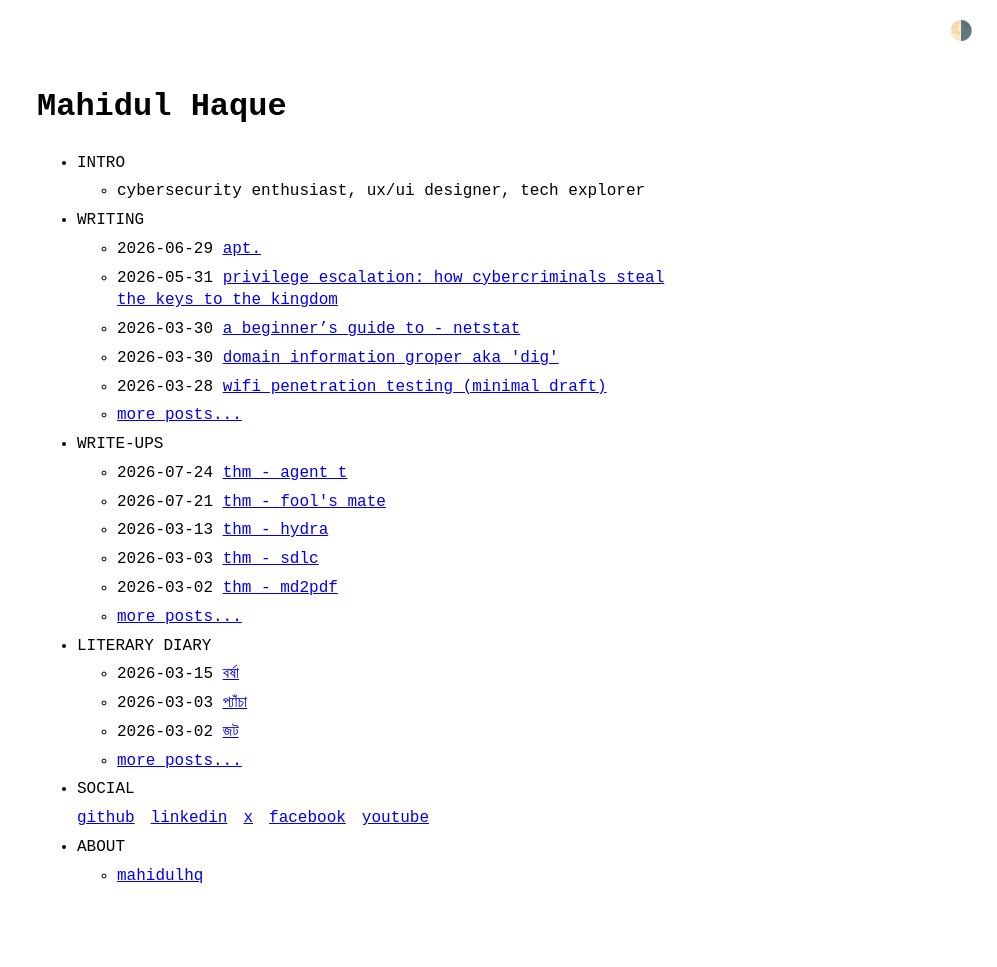
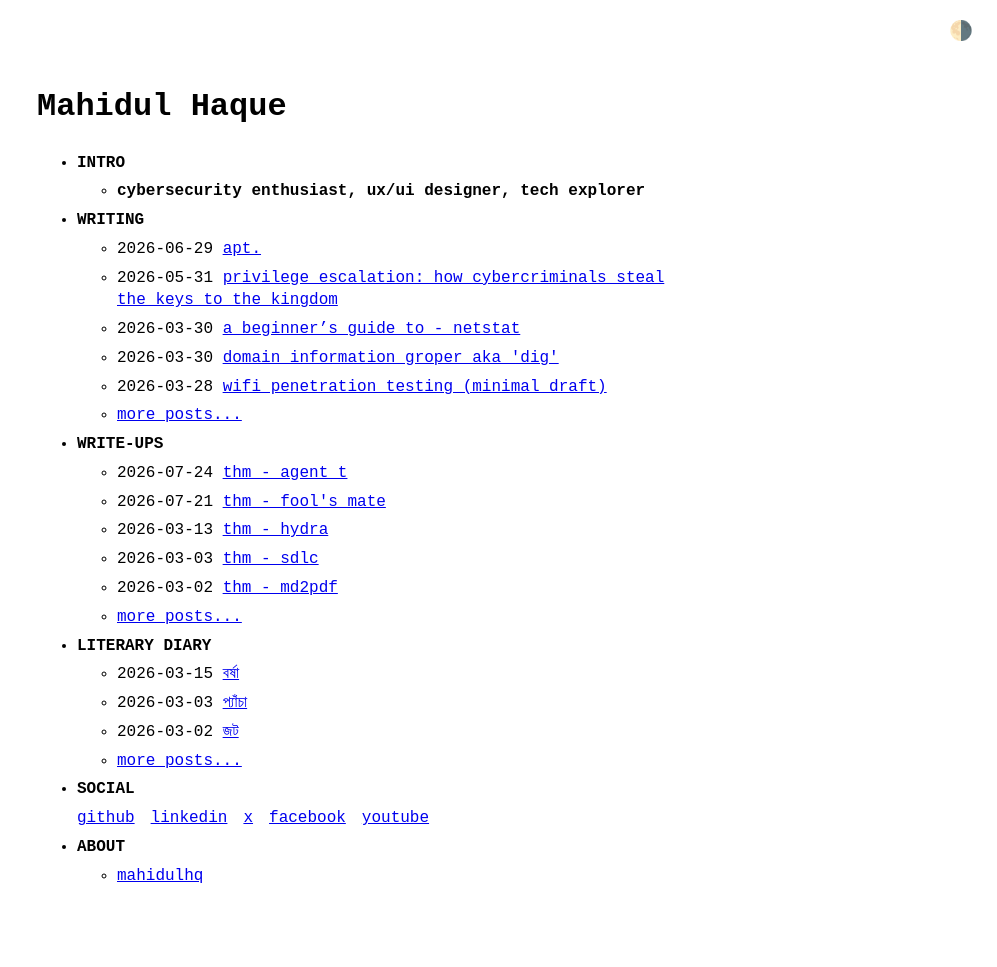
Before and after one commit to mahidulhq/mahidulhq.github.io, a Jekyll site: the page built from index.md, in a window 1280 px wide. Shown: the whole page, without its empty margins (283-1280 px from the left). Built offline with Jekyll 4.4.1, drawn with Linux system fonts in a browser that asks for light colours.

Commit message:
make homepage titles bold

```diff
--- a/_includes/menu_item.html
+++ b/_includes/menu_item.html
@@ -4,7 +4,7 @@
     {%- if item.url -%}
       <a href="{{ item.url }}">{{ item.title }}</a>
     {%- else -%}
-      {{ item.title }}
+      <strong>{{ item.title }}</strong> <!-- comment: changed from {{ item.title }} -->
     {%- endif -%}
     </li>
 
```
